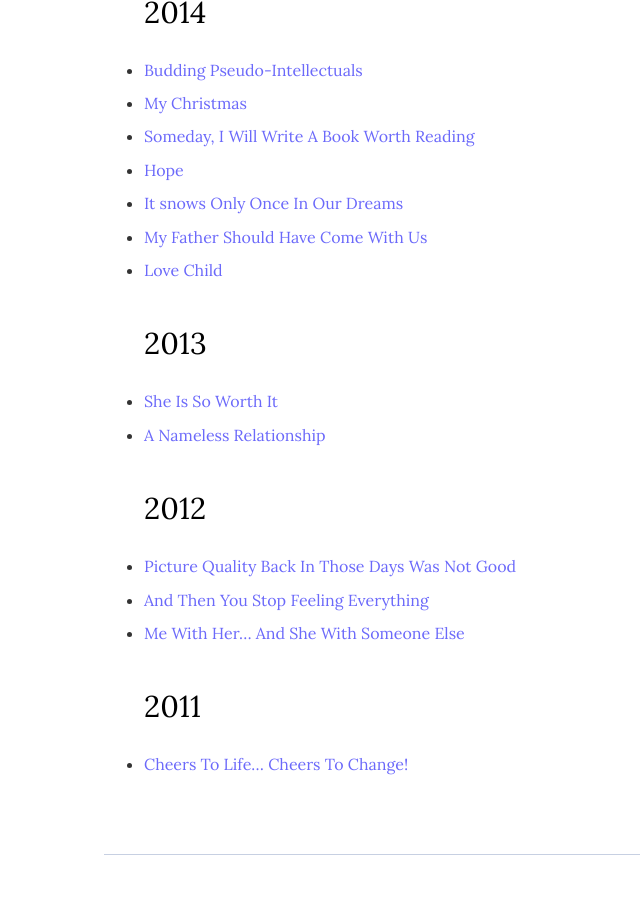
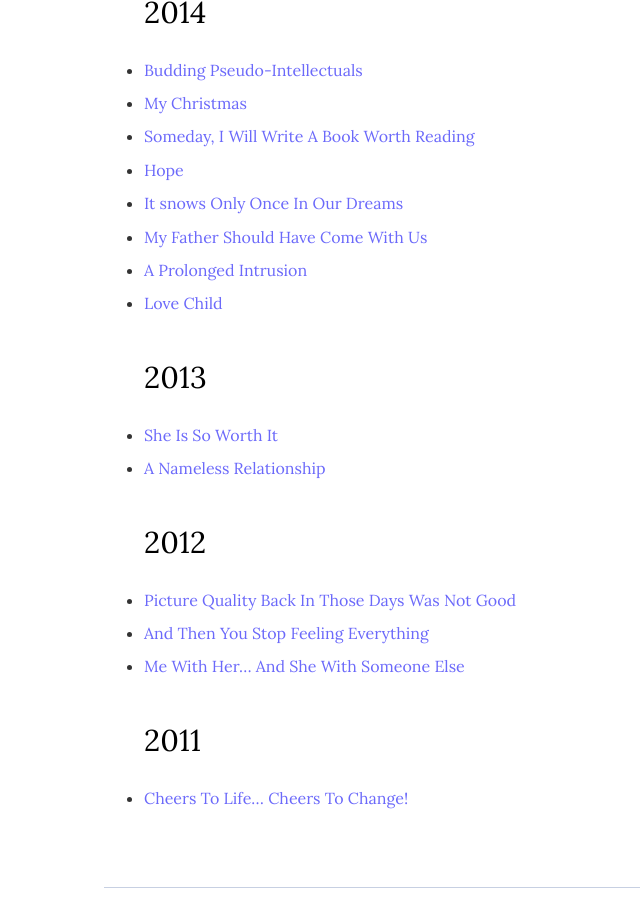
Before and after one commit to argumentativeyouth/pblog, a Jekyll site: the page built from _pages/all-posts.md, in a window 1280 px wide and 900 px high, scrolled down 4622 px. Shown: the whole window, without its empty margins (221-861 px from the left). Built offline with Jekyll 4.4.1, drawn with Linux system fonts in a browser that asks for light colours.

Commit message:
Update all-posts.md

```diff
--- a/_pages/all-posts.md
+++ b/_pages/all-posts.md
@@ -126,6 +126,7 @@ image:
 * [Hope](https://pritams.blog/hope)
 * [It snows Only Once In Our Dreams](https://pritams.blog/it-snows-only-once-in-our-dreams)
 * [My Father Should Have Come With Us](https://pritams.blog/my-father-should-have-come-with-us)
+* [A Prolonged Intrusion](https://pritams.blog/a-prolonged-intrusion)
 * [Love Child](https://pritams.blog/love-child/)
 ## 2013
 * [She Is So Worth It](https://pritams.blog/she-is-so-worth-it)
```
